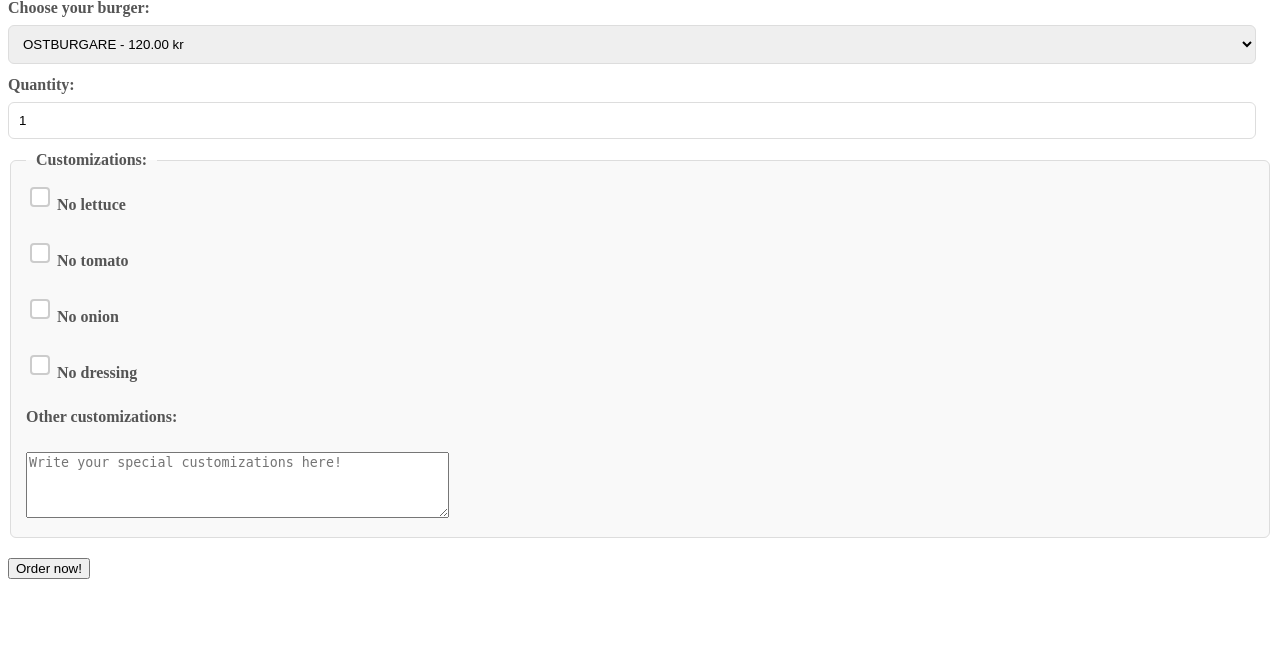
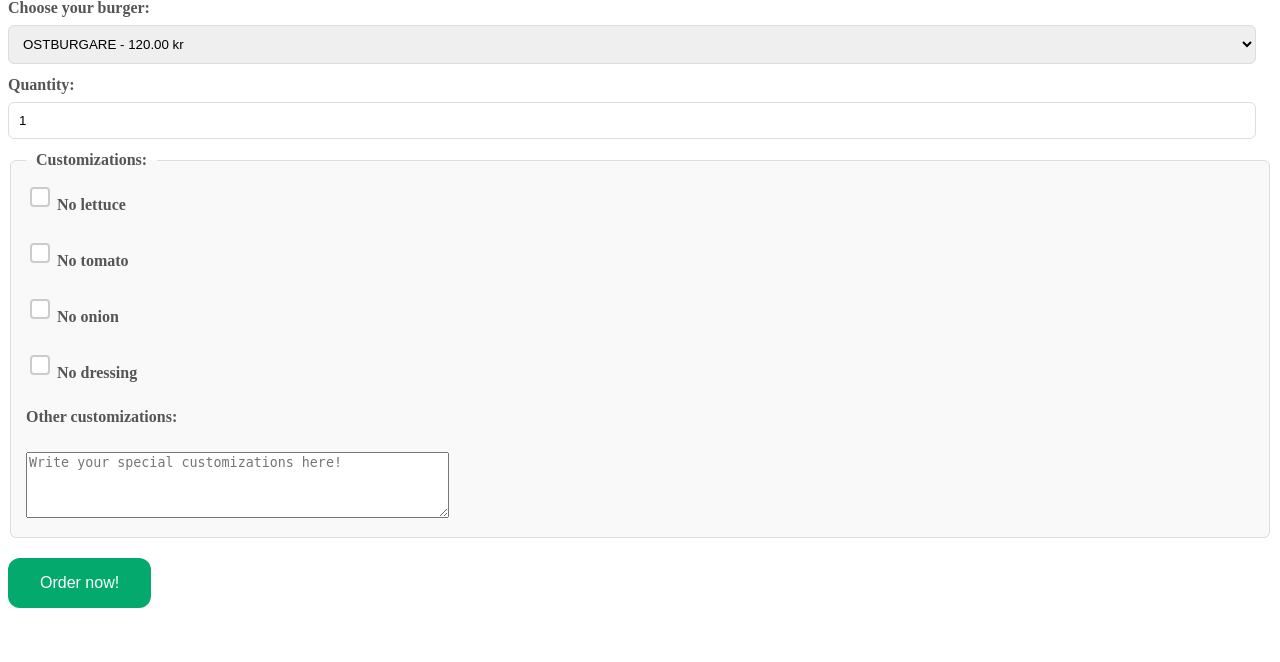
Before and after one commit to frsv14/BurgerOrderer, a Flask app: page / in a window 1280 px wide. Shown: the part 64-726 px from the top of the page. Run offline with Flask 3, Linux system fonts and the light colour scheme; data comes from the database, SQL or seed files in the repository.

Commit message:
ordersite button styling

```diff
--- a/burger_ordering_program/static/styles.css
+++ b/burger_ordering_program/static/styles.css
@@ -228,6 +228,15 @@ legend {
     box-shadow: 0 0 0 3px rgba(0, 123, 255, 0.25);
 }
 
+.button-order-style {
+    background-color: #04AA6D;
+    border: none;
+    color: white;
+    padding: 16px 32px;
+    font-size: 16px;
+    border-radius: 12px;
+  }
+
 
 }
 
--- a/burger_ordering_program/templates/ordersite.html
+++ b/burger_ordering_program/templates/ordersite.html
@@ -34,7 +34,7 @@
              <textarea name="custom_customizations" id="custom_customizations" cols="50" rows="4" placeholder="Write your special customizations here!"></textarea>
         </fieldset>
 
-        <button type="submit">Order now!</button>
+        <button type="submit" class="button-order-style">Order now!</button>
     </form>
 </body>
 </html>
```
